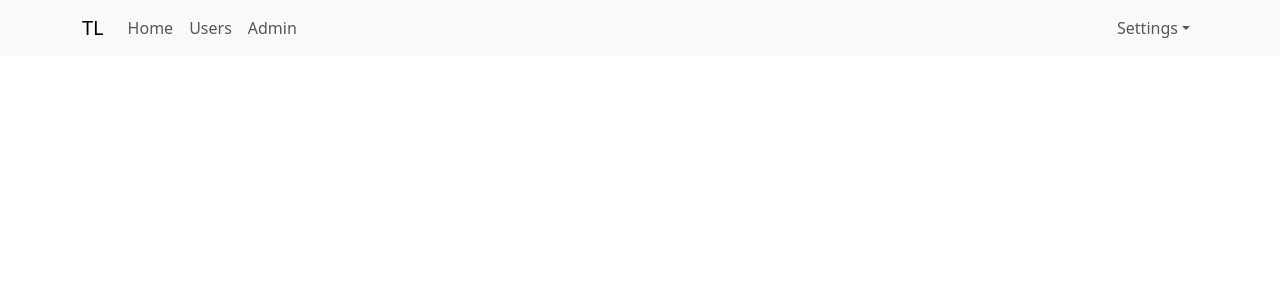
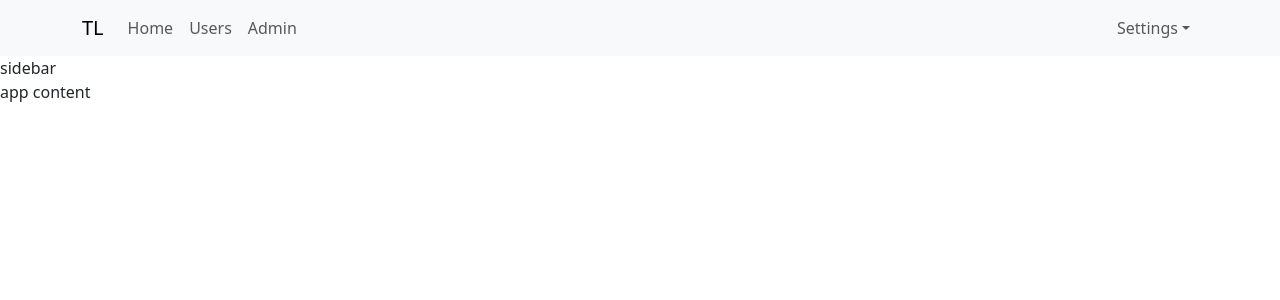
Before and after one commit to tranvanlong6677/RU2, a React (Create React App) app: page / in a window 1280 px wide. Shown: the top 300 px of the page. Built offline with nearby package versions, Linux system fonts and the light colour scheme.

Commit message:
nested routes

```diff
--- a/src/App.js
+++ b/src/App.js
@@ -1,9 +1,17 @@
 import "./App.css";
 import Header from "./components/Header/Header.jsx";
+import { Outlet } from "react-router-dom";
 const App = () => {
   return (
     <div className="app-container">
-      <Header />
+      <div className="header-container">
+        <Header />
+      </div>
+      <div className="main-container">
+        <div className="sidebar-container">sidebar</div>
+        <div className="app-content">app content</div>
+      </div>
+      <Outlet />
     </div>
   );
 };
--- a/src/routes/router.js
+++ b/src/routes/router.js
@@ -8,7 +8,7 @@ const router = createBrowserRouter([
     path: "/",
     element: <App />,
     errorElement: <ErrorPage />,
-  },
+    children: [
       {
         path: "/admin",
         element: <Admin/>,
@@ -17,6 +17,9 @@ const router = createBrowserRouter([
         path: "/users",
         element: <User/>,
       },
+    ],
+  },
+
 ]);
 
 export default router;
```
Lines whose indentation alone changed are shown as unchanged.
